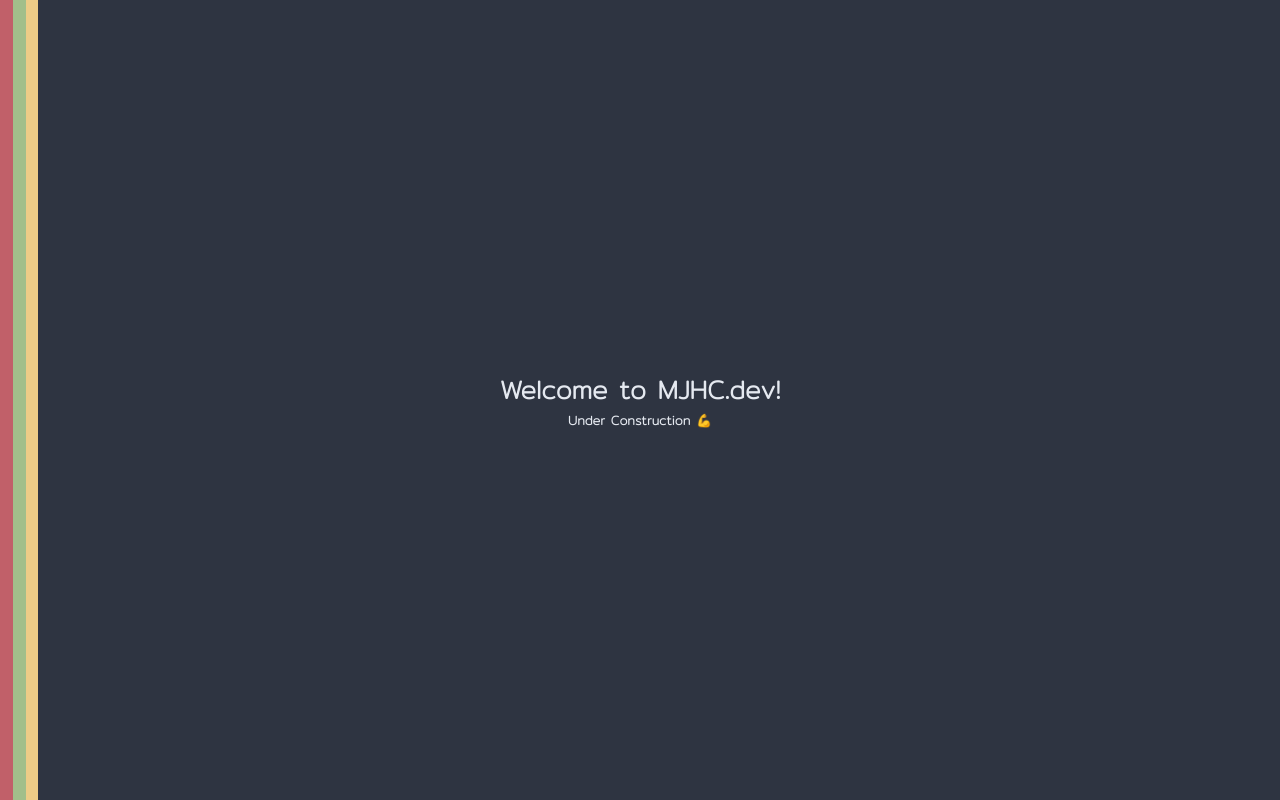
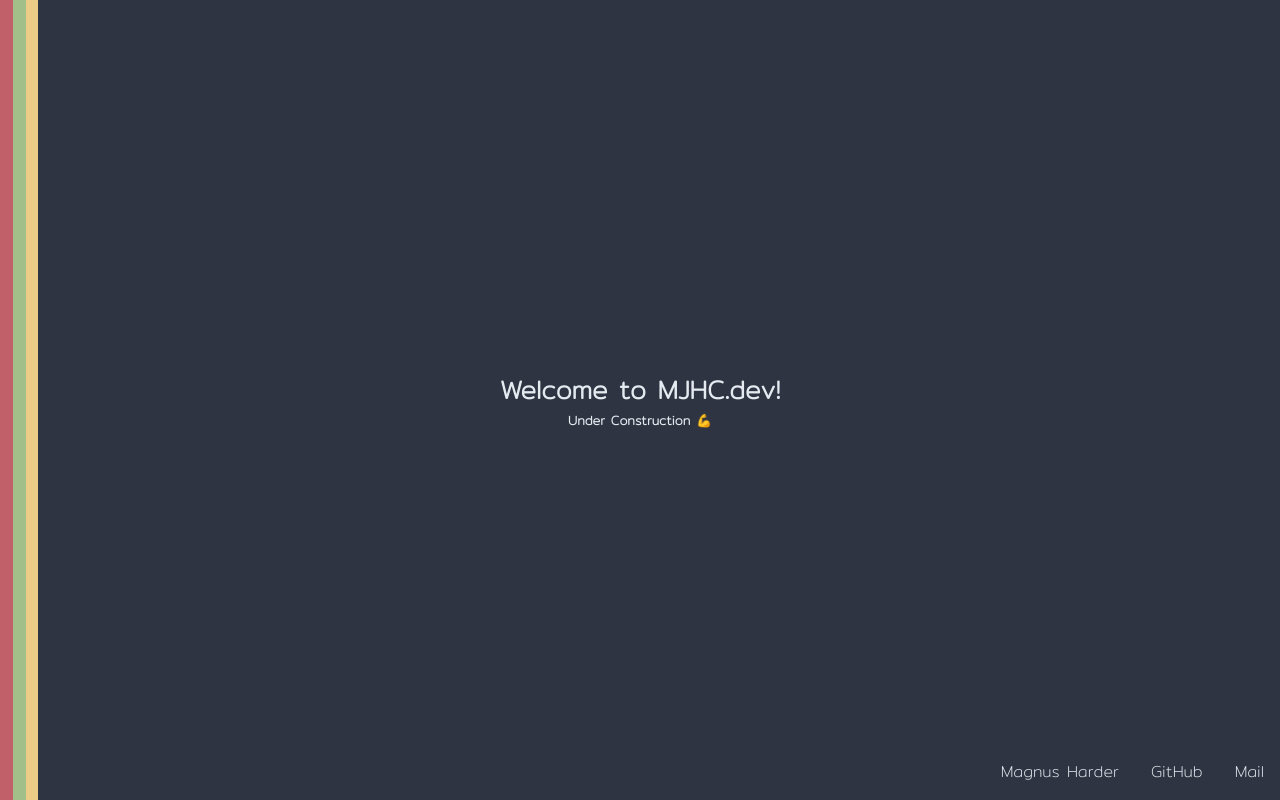
Before and after one commit to MJHC/mjhc, a website: page src/public/index.html in a window 1280 px wide. Drawn offline with Linux system fonts and the light colour scheme.

Commit message:
contact info

```diff
--- a/src/public/css/style.css
+++ b/src/public/css/style.css
@@ -14,6 +14,7 @@
     margin: 0;
     padding: 0;
     font-family: 'Mitr', sans-serif;
+    text-decoration: none;
 }
 
 body{
@@ -46,6 +47,28 @@ h3{
     float: left;
 }
 
+.footer{
+    position: fixed;
+    left:0;
+    bottom: 0;
+    width: 100vw;
+
+}
+
+.contact{
+    float: right;
+    padding: 0.25vw;
+    color:#E5E9F0;
+    margin: 1vw;
+    border-radius: 0.25vw;
+    transition: ease-in;
+    transition-duration: 150ms;
+}
+
+.contact:hover{
+    background-color: #495267;
+}
+
 @media (orientation: portrait) {
     .colors{
         height: 3vh;
--- a/src/public/index.html
+++ b/src/public/index.html
@@ -9,6 +9,7 @@
     <link href="https://fonts.googleapis.com/css2?family=Mitr:wght@200&display=swap" rel="stylesheet">
 
     <link rel="stylesheet" href="./css/style.css">
+    <!--<link rel="icon" type="image/png" href="img/fav-icon.png"/>-->
     <title>MJHC.DEV</title>
 </head>
 <body>
@@ -21,5 +22,13 @@
             <h3>Under Construction 💪</h3>
         </div>
     </div>
+
+    <div class="footer">
+        <a class="contact" href="mailto:magnus@bonusfamilien.dk">Mail</a>
+        <a class="contact" href="http://github.com/mjhc">GitHub</a>
+        <a class="contact" href="https://www.linkedin.com/in/mjhc/">Magnus Harder</a>
+
+    </div>
+
 </body>
 </html>
```
Also changed, not shown: 1 other file.
